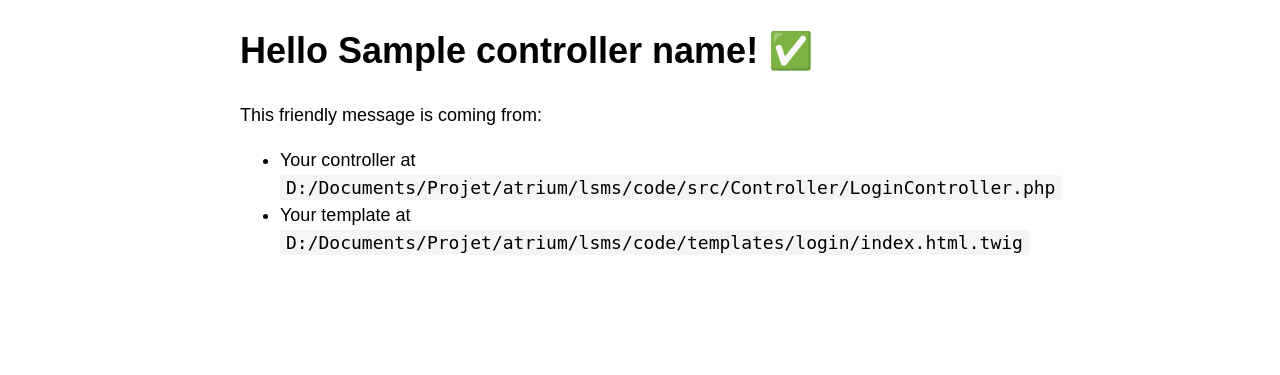
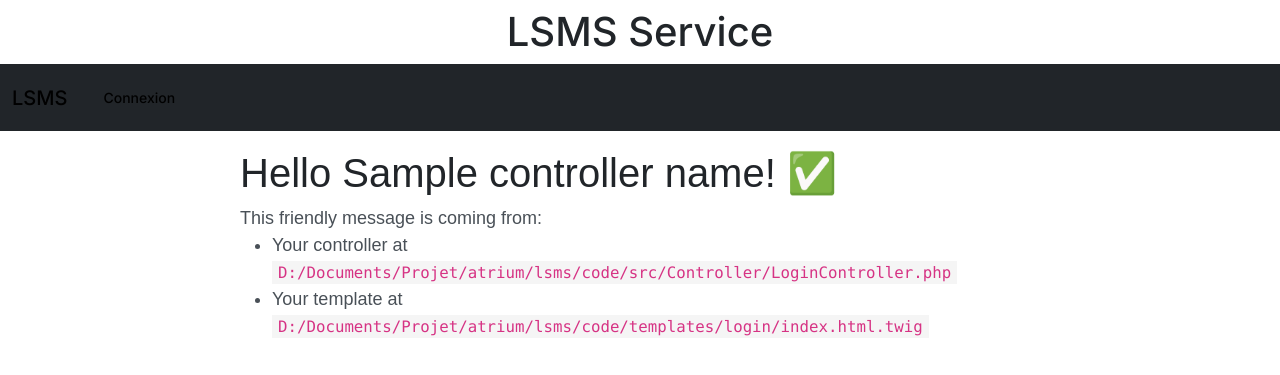
Before and after one commit to dragent/Lsms_Atrium, a Symfony app: template templates/login/index.html.twig in a window 1280 px wide. Shown: the top 375 px of the page. Run offline with Twig, Linux system fonts and the light colour scheme; the template is opened without the code that fills it: most values are stand-ins (such as "Sample title", 1, 10 or a date in 2020); some libraries are stand-ins or nearby versions.

Commit message:
Création de la page index

```diff
--- a/assets/app.js
+++ b/assets/app.js
@@ -1,4 +1,3 @@
-import './bootstrap.js';
 /*
  * Welcome to your app's main JavaScript file!
  *
@@ -7,4 +6,5 @@
  */
 
 // any CSS you import will output into a single css file (app.css in this case)
-import './styles/app.css';
+import 'bootstrap';
+import './styles/app.scss';
--- a/assets/styles/app.css
+++ /dev/null
@@ -1,3 +0,0 @@
-body {
-    background-color: lightgray;
-}
--- a/composer.json
+++ b/composer.json
@@ -11,15 +11,14 @@
         "doctrine/doctrine-bundle": "^2.12",
         "doctrine/doctrine-migrations-bundle": "^3.3",
         "doctrine/orm": "^3.1",
+        "symfony/apache-pack": "^1.0",
         "symfony/console": "7.0.*",
         "symfony/dotenv": "7.0.*",
         "symfony/flex": "^2",
         "symfony/framework-bundle": "7.0.*",
         "symfony/runtime": "7.0.*",
         "symfony/security-bundle": "7.0.*",
-        "symfony/stimulus-bundle": "*",
         "symfony/twig-bundle": "7.0.*",
-        "symfony/ux-turbo": "*",
         "symfony/webpack-encore-bundle": "^2.1",
         "symfony/yaml": "7.0.*",
         "twig/extra-bundle": "^2.12|^3.0",
--- a/config/bundles.php
+++ b/config/bundles.php
@@ -10,6 +10,4 @@
     Symfony\WebpackEncoreBundle\WebpackEncoreBundle::class => ['all' => true],
     Doctrine\Bundle\DoctrineBundle\DoctrineBundle::class => ['all' => true],
     Doctrine\Bundle\MigrationsBundle\DoctrineMigrationsBundle::class => ['all' => true],
-    Symfony\UX\StimulusBundle\StimulusBundle::class => ['all' => true],
-    Symfony\UX\Turbo\TurboBundle::class => ['all' => true],
 ];
--- a/templates/base.html.twig
+++ b/templates/base.html.twig
@@ -6,15 +6,28 @@
 			{% block title %}Accueil
 			{% endblock %}
 		</title>
-		{% block stylesheets %}
-			{{ encore_entry_link_tags('app') }}
-		{% endblock %}
-
+		<link rel="stylesheet" href="https://bootswatch.com/5/zephyr/bootstrap.min.css"> {% block stylesheets %}{% endblock %}
+		{{ encore_entry_link_tags('app') }}
 	</head>
 	<body>
+
+		<header class="sticky-top">
+			<h1 class="text-center mt-2 text-dark">LSMS Service</h1>
+			{% include "shared/_navbar.html.twig" %}
+		</header>
+		{% for rubrique, messages in app.flashes %}
+			<div class="alert alert-{{rubrique}} alert-dismissible w-75 mx-auto mt-2">
+				<button type="button" class="btn-close" data-bs-dismiss="alert"></button>
+				{% for message in messages %}
+					<p class="text-center">{{message}}</p>
+				{% endfor %}
+			</div>
+		{% endfor %}
+
+
 		{% block body %}{% endblock %}
-		{% block javascripts %}
-			{{ encore_entry_script_tags('app') }}
-		{% endblock %}
+
+		{% block javascripts %}{% endblock %}
+		{{ encore_entry_script_tags('app') }}
 	</body>
 </html>
--- /dev/null
+++ b/templates/shared/_navbar.html.twig
@@ -0,0 +1,19 @@
+<nav class="navbar navbar-expand-lg bg-dark" data-bs-theme="dark">
+	<div class="container-fluid">
+		<a class="navbar-brand" href="{{path('app_index')}}">LSMS</a>
+		<button class="navbar-toggler" type="button" data-bs-toggle="collapse" data-bs-target="#navbarColor02" aria-controls="navbarColor02" aria-expanded="false" aria-label="Toggle navigation">
+			<span class="navbar-toggler-icon"></span>
+		</button>
+		<div class="collapse navbar-collapse" id="navbarColor02">
+			<ul class="navbar-nav me-auto">
+				<li class="nav-item">
+					{% if not is_granted('IS_AUTHENTICATED_FULLY') %}
+						<a href="{{path('app_login')}}" class="nav-link">Connexion</a>
+					{% else %}
+						<a href="{{path('app_logout')}}">Déconnexion</a>
+					{% endif %}
+				</li>
+			</ul>
+		</div>
+	</div>
+</nav>
--- a/webpack.config.js
+++ b/webpack.config.js
@@ -24,9 +24,6 @@
 
     // When enabled, Webpack "splits" your files into smaller pieces for greater optimization.
     .splitEntryChunks()
-
-    // enables the Symfony UX Stimulus bridge (used in assets/bootstrap.js)
-    .enableStimulusBridge('./assets/controllers.json')
 
     // will require an extra script tag for runtime.js
     // but, you probably want this, unless you're building a single-page app
```
Also changed, not shown: assets/bootstrap.js (deleted, +0 -10 lines), assets/controllers.json (deleted, +0 -15 lines), assets/controllers/hello_controller.js (deleted, +0 -16 lines), assets/styles/app.scss (added, +13 -0 lines), package.json (+7 -1 lines), templates/index/index.html.twig (+10 -15 lines), package-lock.json, public/.htaccess (added), 2 other files.
